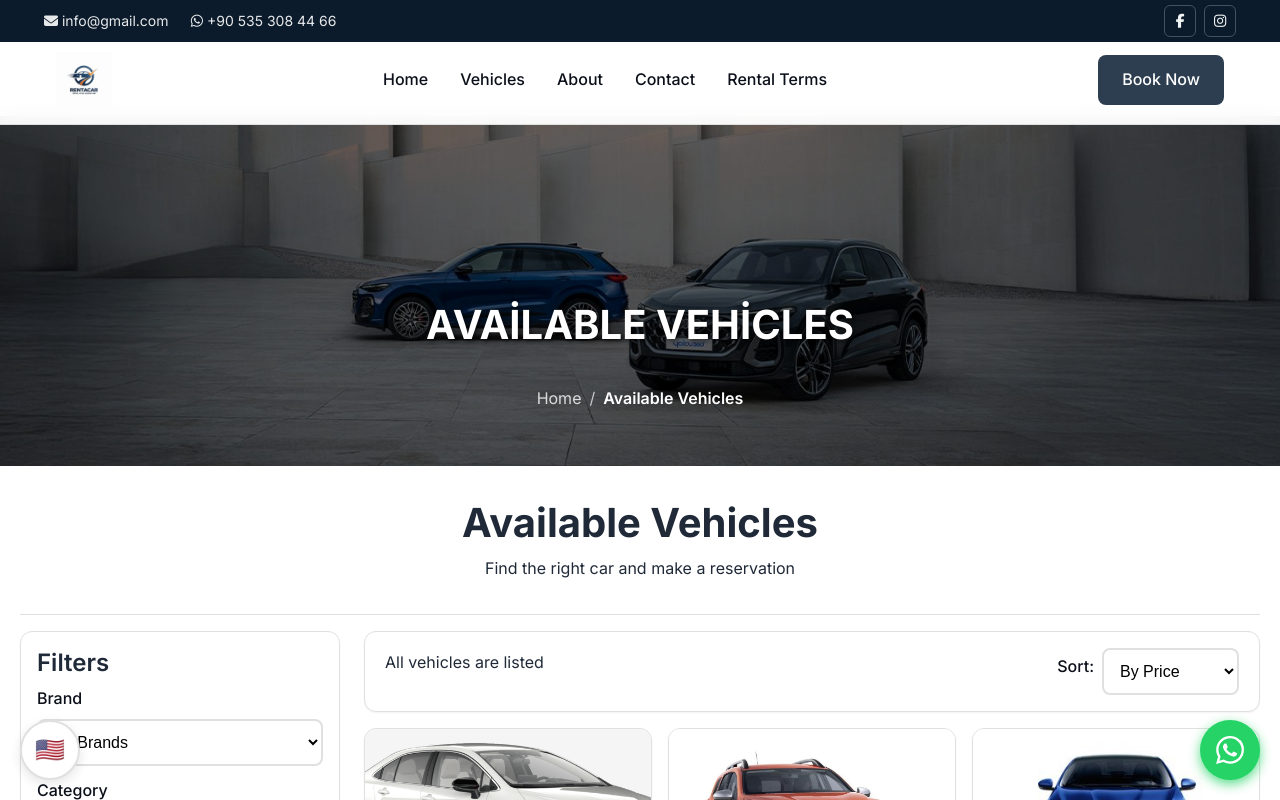
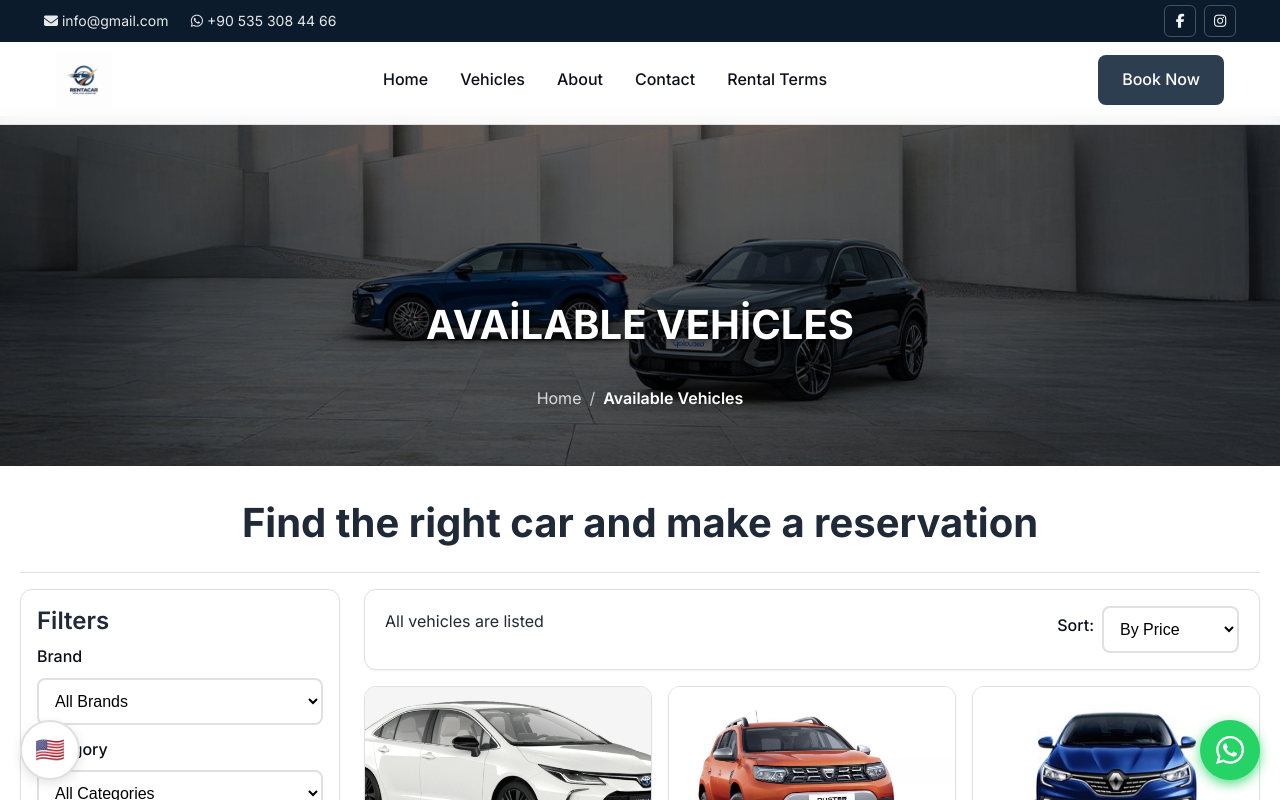
Before and after one commit to nexoyazilim/rent_a_car_web, a React (Vite) app: page /vehicles in a window 1280 px wide. Shown: the top 800 px of the page. Built offline with nearby package versions, Linux system fonts and the light colour scheme.

Commit message:
chore: trigger deploy (no-code change)

```diff
--- a/src/pages/Vehicles.jsx
+++ b/src/pages/Vehicles.jsx
@@ -216,8 +216,7 @@ const Vehicles = () => {
 
       <div className="container">
         <div className="page-header">
-          <h1>{t('vehicles.title')}</h1>
-          <p>{t('vehicles.subtitle')}</p>
+          <h1>{t('vehicles.subtitle')}</h1>
           <button
             className="btn btn-outline filters-toggle-btn"
             onClick={() => setIsFiltersOpen(true)}
```
